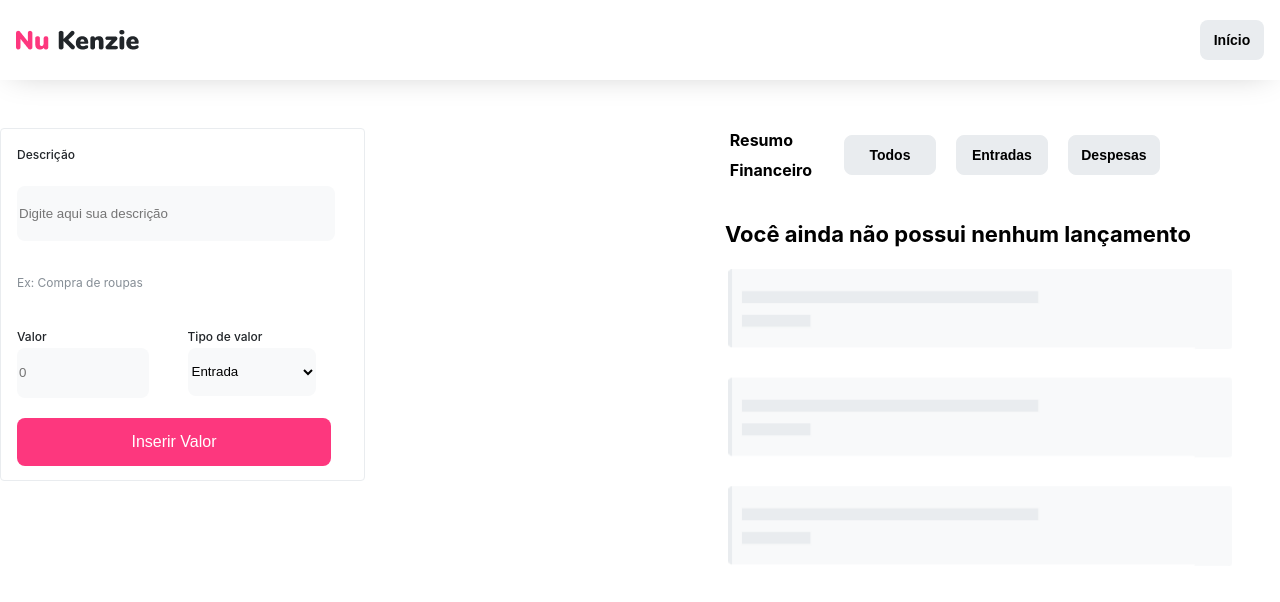
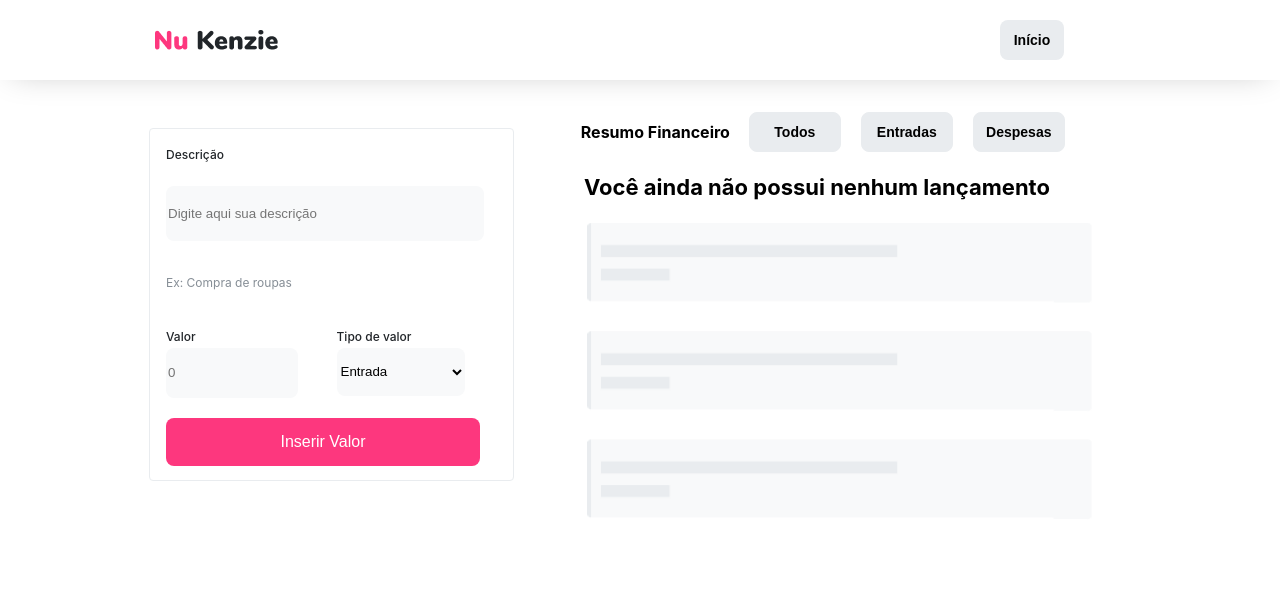
Before and after one commit to arimoncaojr/nu-kenzie, a React (Create React App) app in the folder react-entrega-s1-nu-kenzie-arimoncaojr/: page / in a window 1280 px wide. Both pictures are taken after a click on the button "Iniciar". Shown: the top 602 px of the page. Built offline with nearby package versions, Linux system fonts and the light colour scheme.

Commit message:
fix: posicionamentos divs

```diff
--- a/react-entrega-s1-nu-kenzie-arimoncaojr/src/App.css
+++ b/react-entrega-s1-nu-kenzie-arimoncaojr/src/App.css
@@ -71,6 +71,12 @@ header button {
 }
 header img {
   margin-left: 1rem;
+}
+.div-header {
+  display: flex;
+  align-items: center;
+  width: 100%;
+  justify-content: space-between;
 }
 .container-form {
   margin: 0 auto;
@@ -286,8 +292,25 @@ li button {
     position: relative;
   }
   header {
+    justify-content: center;
     z-index: 1;
   }
+  .div-header {
+    display: flex;
+    align-items: center;
+    width: 100%;
+    gap: 25rem;
+    justify-content: center;
+    position: relative;
+  }
+  .div-header img {
+    position: absolute;
+    margin-right: 54rem;
+  }
+  .div-header button {
+    margin-left: 50rem;
+  }
+
   .container-form {
     margin: 0;
   }
@@ -295,6 +318,8 @@ li button {
     display: flex;
     justify-content: space-between;
     max-width: 100%;
+    gap: 1rem;
+    margin: 0 auto;
   }
   .container-result-form {
     margin-top: 7rem;
@@ -306,7 +331,7 @@ li button {
   }
   li {
     width: 30rem;
-    margin-left: 2rem;
+    margin-left: 1rem;
   }
   .description-div {
     display: flex;
@@ -315,13 +340,18 @@ li button {
     width: 22rem;
   }
   .container-list {
+    position: relative;
     display: flex;
     align-items: center;
-    gap: 2rem;
+    gap: 5.8rem;
     justify-content: space-between;
   }
   .container-list h2 {
     margin-left: 3rem;
+    position: absolute;
+  }
+  .container-list nav {
+    margin-left: 13.5rem;
   }
   .container-list nav button:focus {
     background-color: #fd377e;
@@ -333,11 +363,11 @@ li button {
     width: 35rem;
   }
   .container-loading h2 {
-    margin-left: 3rem;
+    margin-left: 3.5rem;
   }
   .container-loading img {
     position: absolute;
-    margin-left: 3rem;
+    margin-left: 3.5rem;
   }
   li:hover {
     background-color: #fff;
--- a/react-entrega-s1-nu-kenzie-arimoncaojr/src/Form/index.jsx
+++ b/react-entrega-s1-nu-kenzie-arimoncaojr/src/Form/index.jsx
@@ -32,10 +32,12 @@ export const Form = ({ listTransactions, addInfos, removeItem }) => {
       {dashBoard ? (
         <div className="container-secondary">
           <header className="menu">
-            <img src={logo} alt="" />
-            <button type="button" onClick={() => setDashBoard(false)}>
-              Início
-            </button>
+            <div className="div-header">
+              <img src={logo} alt="" />
+              <button type="button" onClick={() => setDashBoard(false)}>
+                Início
+              </button>
+            </div>
           </header>
           <div className="container-all">
             <div className="container-form">
```
